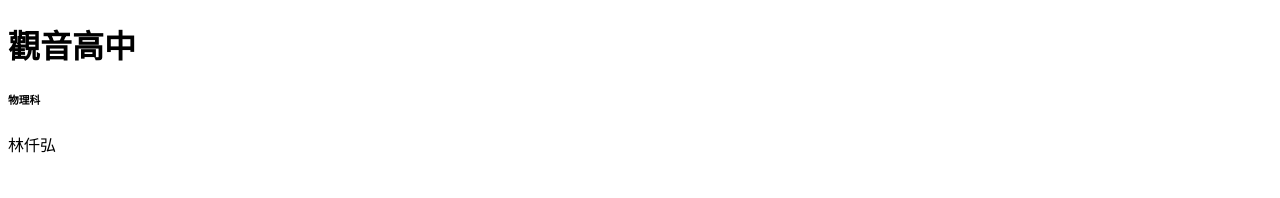
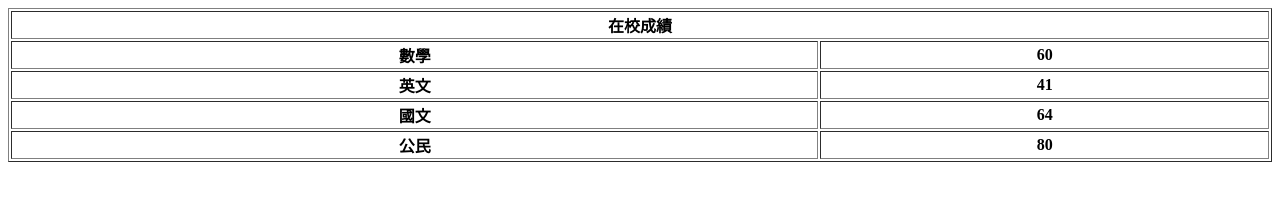
Before and after one commit to roxas12356/free, a plain HTML site: page mytable.html in a window 1280 px wide. Drawn offline with Linux system fonts and the light colour scheme.

Commit message:
Update mytable.html

```diff
--- a/mytable.html
+++ b/mytable.html
@@ -1,16 +1,21 @@
 <!DOCTYPE html>
-<html lang="zh-Hant-TW">
-
-<head>
-<meta charset="UTF-8">
-<title>Page Title</title>
-<meta name ="description" content="homework test">
-</head>
-
-<body>
-<h1>觀音高中</h1>
-<h6>物理科</h6>
-<p>林仟弘</p>
-</body>
-
-</html>
+<table border="1" style="width:100%">
+<tr>
+<th colspan="2">在校成績</th>
+</tr>
+<tr>
+<th>數學</th>
+<th>60</tr>
+<tr>
+<th>英文</th>
+<th>41</th>
+</tr>
+<tr>
+<th>國文</th>
+<th>64</th>
+</tr>
+<tr>
+<th>公民</th>
+<th>80</th>
+</tr>
+</table>
```
